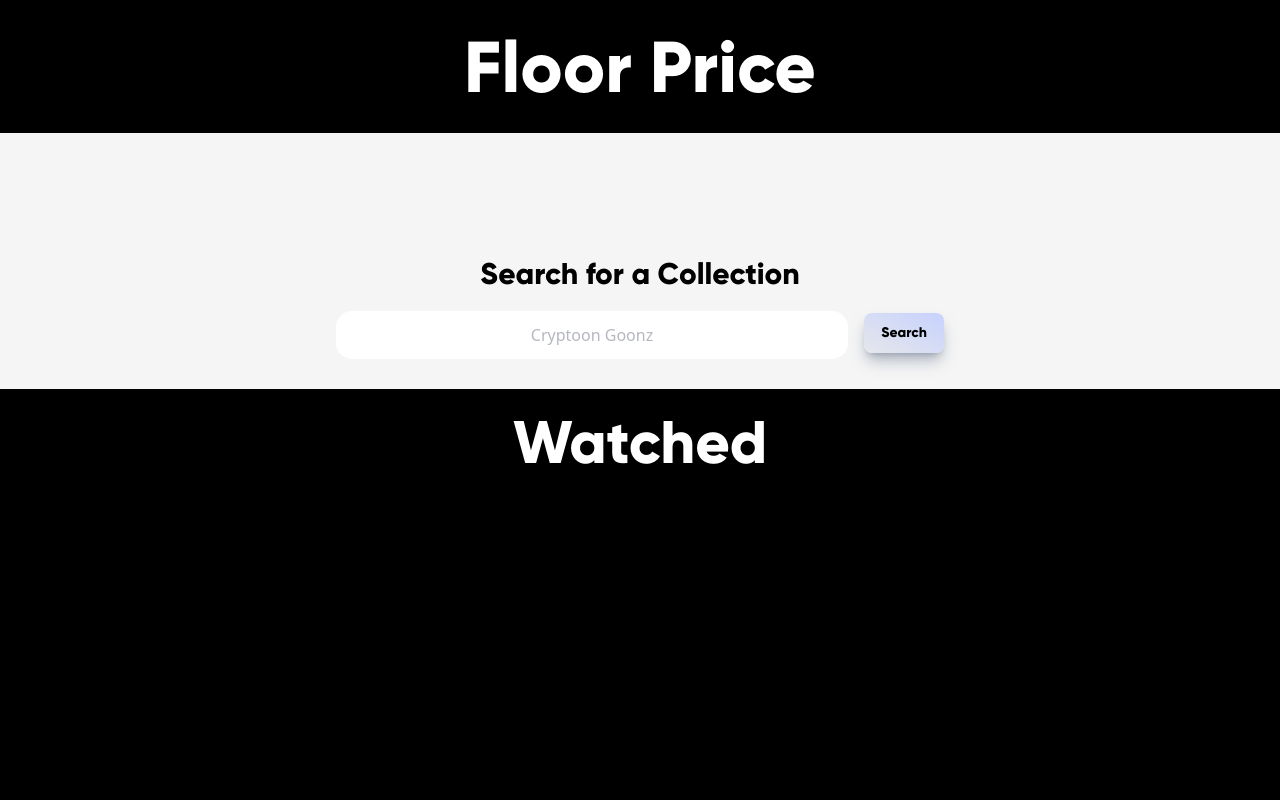
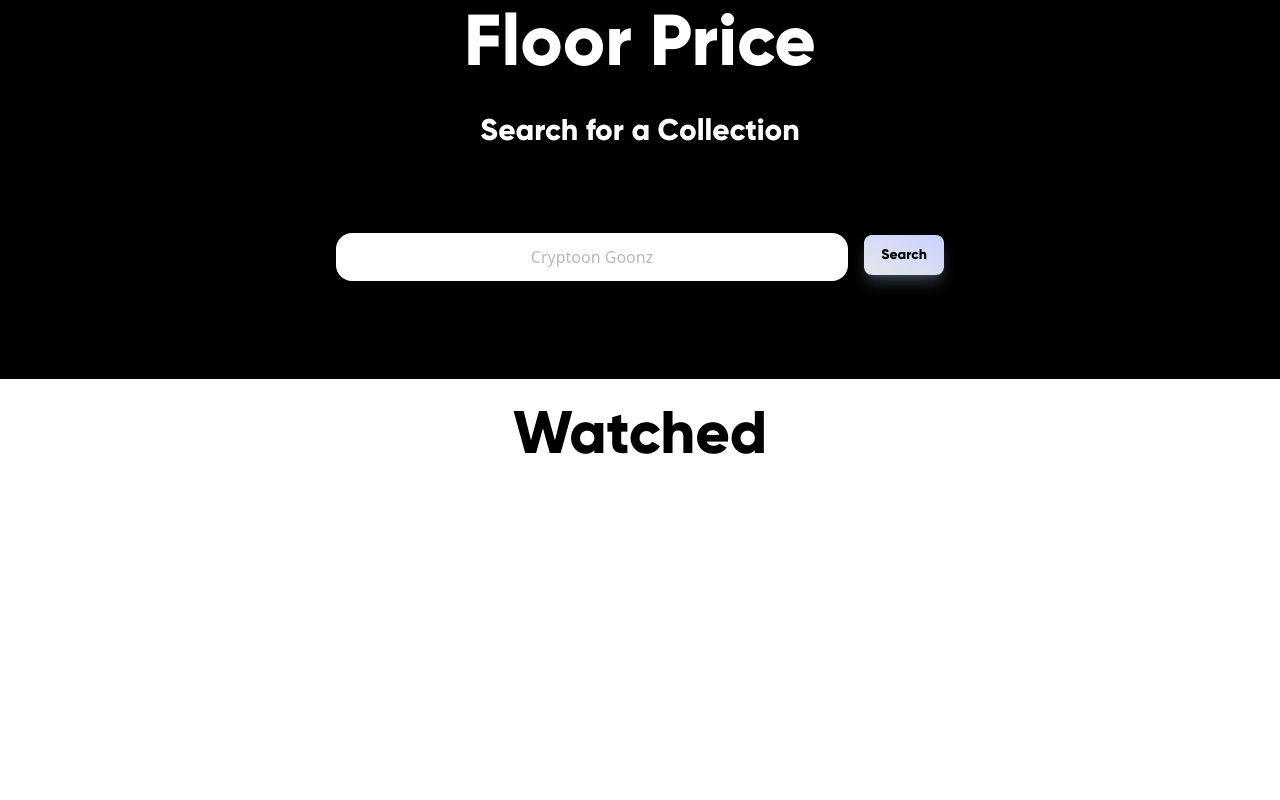
Before and after one commit to afbelardi/floor-price-frontend, a Next.js app: page / in a window 1280 px wide. Shown: the top 800 px of the page. Built offline with nearby package versions, Linux system fonts and the light colour scheme.

Commit message:
background color changed, component bg color changes

```diff
--- a/src/components/Favorites.js
+++ b/src/components/Favorites.js
@@ -3,8 +3,8 @@
 export default function Favorites(props) {
     return (
         <>
-            <div className="flex flex-col items-center w-full bg-black h-4/5">
-                <h1 className="p-6 text-6xl text-white font-gilroy">Watched</h1>
+            <div className="flex flex-col items-center w-full bg-white h-4/5">
+                <h1 className="p-6 text-6xl font-gilroy">Watched</h1>
             </div>
         </>
     )
--- a/src/components/Header.js
+++ b/src/components/Header.js
@@ -2,7 +2,7 @@
 
 export default function Header() {
     return(
-        <div className="fixed top-0 flex items-center justify-center w-full bg-black h-1/6 min-w-300">
+        <div className="fixed top-0 flex items-center justify-center w-full bg-black h-10% min-w-300">
             <h1 className="text-white text-7xl font-gilroy">Floor Price</h1>
         </div>
     )
--- a/src/components/SearchBar.js
+++ b/src/components/SearchBar.js
@@ -41,8 +41,8 @@ export default function SearchBar(props) {
 
     return (
         <>
-            <div className="flex flex-col items-center mt-64 h-1/6">
-                <h1 className="text-3xl font-gilroy whitespace-nowrap">Search for a Collection</h1>
+            <div className="flex flex-col items-center bg-black mt-28 h-2/6">
+                <h1 className="text-3xl text-white font-gilroy whitespace-nowrap">Search for a Collection</h1>
                 <section className="flex items-end justify-center w-full h-1/2">
                     <input className={inputClass} onChange={handleInput} placeholder="Cryptoon Goonz" type="text" ref={props.searchRef}></input>
                     {
--- a/src/styles/globals.css
+++ b/src/styles/globals.css
@@ -22,7 +22,7 @@ body,
 #__next {
   height: 100%;
   width: 100%;
-  background-color: #F5F5F5;
+  background-color: black;
   min-width: 390px;
   overflow-x: none;
 }
--- a/tailwind.config.js
+++ b/tailwind.config.js
@@ -8,6 +8,9 @@ module.exports = {
       minWidth: {
         '390': '390px'
       },
+      height: {
+        '10%': '10%'
+      },
       fontFamily: {
         'damn': ['DAMN', 'sans-serif'],
         'gilroy': ['Gilroy-ExtraBold', 'sans-serif']
```
